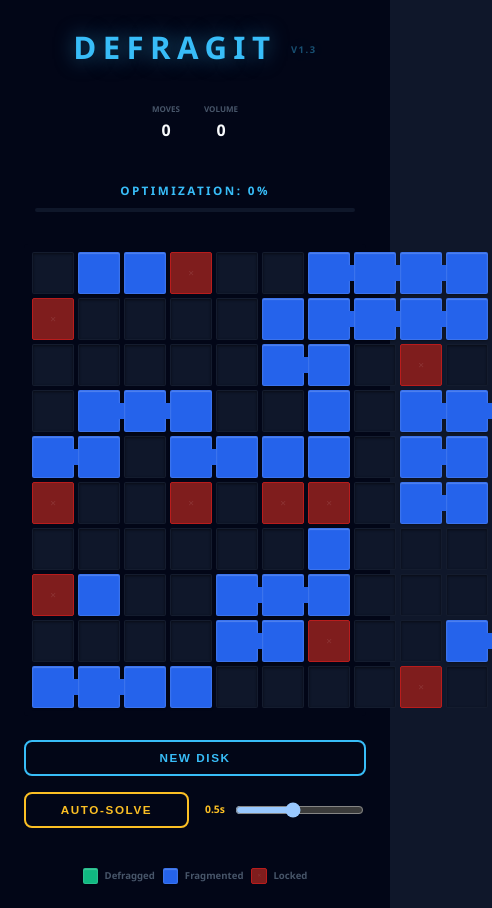
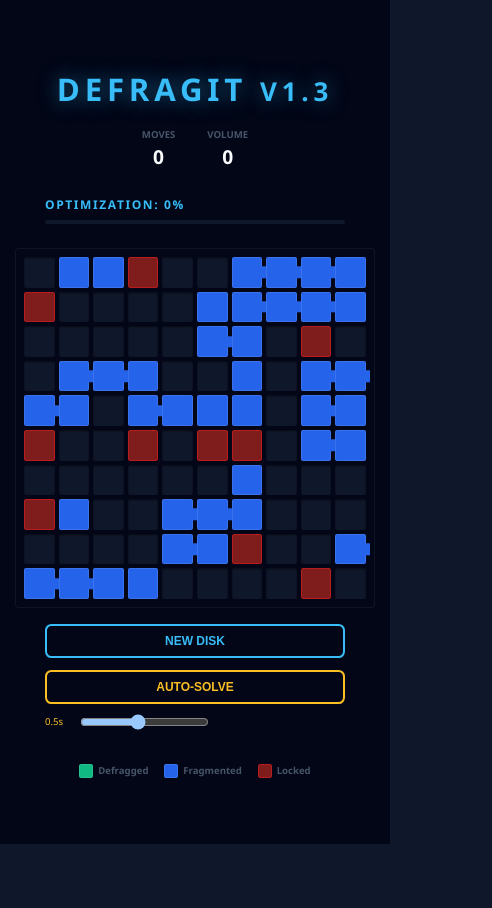
Before and after one commit to yokeholy/Defrag-It, a React (Vite) app: page / in a window 390 px wide. Shown: the whole page, 492 px wide, since content can reach past the window. After the commit the page ends 844 px from the top, so only its background shows below. Built offline with nearby package versions, Linux system fonts and the light colour scheme.

Commit message:
Fix syntax error and finalize responsive scaling

```diff
--- a/src/App.css
+++ b/src/App.css
@@ -1,17 +1,27 @@
 :root {
-  /* Dynamic scaling based on viewport width */
-  --base-size: clamp(10px, 4vw, 42px);
-  --actual-sector-size: var(--sector-size, var(--base-size));
-  --actual-grid-gap: var(--grid-gap, 4px);
+  /* Default values, overridden by inline styles in App.tsx */
+  --cols: 10;
+  --max-sector-size: 42px;
+  --grid-gap: 4px;
+  --grid-padding: 8px;
+
+  /*
+     Formula to ensure the grid fits exactly within the viewport:
+     (Available Width - Padding - Total Gaps) / Number of Columns
+  */
+  --available-width: calc(100vw - (var(--grid-padding) * 2) - 32px); /* 32px extra safety margin */
+  --calculated-size: calc((var(--available-width) - (var(--grid-gap) * (var(--cols) - 1))) / var(--cols));
+
+  /* Use the smaller of the max size or the calculated responsive size */
+  --actual-sector-size: min(var(--max-sector-size), var(--calculated-size));
 }
 
 #root {
   width: 100%;
-  max-width: 1280px;
-  margin: 0 auto;
-  padding: clamp(0.5rem, 2vw, 1rem);
-  text-align: center;
-  box-sizing: border-box;
+  margin: 0;
+  padding: 0;
+  display: flex;
+  justify-content: center;
 }
 
 body {
@@ -30,83 +40,64 @@ body {
   display: flex;
   flex-direction: column;
   align-items: center;
-  gap: clamp(1rem, 3vh, 1.5rem);
-  padding: clamp(1rem, 4vw, 2rem);
+  gap: 1rem;
+  padding: 1rem;
   width: 100%;
   max-width: 100vw;
   box-sizing: border-box;
-  transition: all 0.5s ease;
-}
-
-.game-won {
-  background: radial-gradient(circle at center, rgba(16, 185, 129, 0.05) 0%, transparent 70%);
 }
 
 header h1 {
-  font-size: clamp(1.5rem, 8vw, 3rem);
+  font-size: clamp(1.5rem, 8vw, 2.5rem);
   margin: 0;
   color: #38bdf8;
   text-transform: uppercase;
-  letter-spacing: 0.4rem;
+  letter-spacing: 0.3rem;
   text-shadow: 0 0 20px rgba(56, 189, 248, 0.5);
-}
-
-header h1 small {
-  font-size: 0.3em;
-  vertical-align: middle;
-  opacity: 0.4;
-  letter-spacing: 0.1rem;
 }
 
 .stats-bar {
   display: flex;
-  gap: clamp(1rem, 5vw, 3rem);
-  padding: 0.5rem;
+  gap: 2rem;
+  margin-bottom: 0.5rem;
 }
 
 .stat-item {
   display: flex;
   flex-direction: column;
-  gap: 0.2rem;
   align-items: center;
 }
 
 .stat-label {
-  font-size: clamp(0.5rem, 2vw, 0.65rem);
+  font-size: 0.6rem;
   color: #475569;
   text-transform: uppercase;
   font-weight: 800;
 }
 
 .stat-value {
-  font-size: clamp(1rem, 4vw, 1.5rem);
+  font-size: 1.2rem;
   color: #f8fafc;
   font-weight: 800;
 }
 
 .status {
-  position: relative;
   width: 100%;
-  max-width: 320px;
-  padding: 0.5rem;
+  max-width: 300px;
   font-weight: 800;
-  font-size: clamp(0.7rem, 3vw, 0.85rem);
+  font-size: 0.75rem;
   text-transform: uppercase;
-  letter-spacing: 0.15rem;
+  letter-spacing: 0.1rem;
   color: #38bdf8;
-}
-
-.status.won {
-  color: #34d399;
+  margin-bottom: 0.5rem;
 }
 
 .progress-bar-container {
-  margin-top: 0.5rem;
+  margin-top: 0.4rem;
   width: 100%;
   height: 4px;
   background-color: #0f172a;
   border-radius: 2px;
-  overflow: hidden;
 }
 
 .progress-bar {
@@ -118,41 +109,29 @@ header h1 small {
 .disk-grid {
   display: grid;
   background-color: #020617;
+  padding: var(--grid-padding);
+  gap: var(--grid-gap);
+  width: fit-content;
+  max-width: 100%;
+  border: 1px solid rgba(255, 255, 255, 0.05);
   border-radius: 4px;
-  /* Use fit-content to prevent the grid from taking up unnecessary space on desktop */
-  width: fit-content;
-  /* Max width ensures it stays within viewport on mobile */
-  max-width: 100%;
-  margin: 0 auto;
-  box-sizing: border-box;
-}
-
-.locked-grid {
-  opacity: 0.6;
-  pointer-events: none;
 }
 
 .sector {
+  width: var(--actual-sector-size);
+  height: var(--actual-sector-size);
   border-radius: 2px;
-  cursor: default;
   position: relative;
   box-sizing: border-box;
-  transition: background-color 0.2s ease;
-  /* Ensure sectors don't shrink individually inside the grid */
-  min-width: var(--actual-sector-size);
-  min-height: var(--actual-sector-size);
 }
 
 .sector-empty {
   background-color: #0f172a;
-  box-shadow: inset 0 1px 3px rgba(0, 0, 0, 0.5);
-  border: 1px solid rgba(255, 255, 255, 0.02);
+  box-shadow: inset 0 1px 2px rgba(0, 0, 0, 0.5);
 }
 
 .sector-used {
   background-color: #2563eb;
-  box-shadow: 0 1px 2px rgba(0, 0, 0, 0.3), inset 0 1px 1px rgba(255, 255, 255, 0.2);
-  cursor: grab;
   border: 1px solid rgba(255, 255, 255, 0.1);
 }
 
@@ -164,8 +143,8 @@ header h1 small {
   content: '';
   position: absolute;
   top: 50%;
-  right: calc(-1 * var(--actual-grid-gap) - 1px);
-  width: calc(var(--actual-grid-gap) + 2px);
+  right: calc(-1 * var(--grid-gap) - 1px);
+  width: calc(var(--grid-gap) + 2px);
   height: 40%;
   background-color: inherit;
   transform: translateY(-50%);
@@ -177,46 +156,32 @@ header h1 small {
   border: 1px solid #b91c1c;
 }
 
-.sector-locked::before {
-  content: '✕';
-  position: absolute;
-  top: 50%;
-  left: 50%;
-  transform: translate(-50%, -50%);
-  color: rgba(255, 255, 255, 0.1);
-  font-weight: 900;
-  font-size: 0.5em;
-}
-
 .sector-highlight {
+  width: var(--actual-sector-size);
+  height: var(--actual-sector-size);
   border-radius: 2px;
 }
 
 .sector-highlight.valid {
   outline: 2px solid #38bdf8;
-  box-shadow: 0 0 15px rgba(56, 189, 248, 0.4);
 }
 
 .sector-highlight.invalid {
   outline: 2px solid #ef4444;
-  box-shadow: 0 0 15px rgba(239, 68, 68, 0.4);
 }
 
 .main-actions {
   display: flex;
   flex-direction: column;
-  gap: 1rem;
+  gap: 0.75rem;
   width: 100%;
-  max-width: 400px;
-  align-items: center;
+  max-width: 300px;
 }
 
 .solve-group {
   display: flex;
-  flex-wrap: wrap;
-  justify-content: center;
-  gap: 1rem;
-  align-items: center;
+  flex-direction: column;
+  gap: 0.5rem;
   width: 100%;
 }
 
@@ -224,89 +189,53 @@ header h1 small {
   display: flex;
   align-items: center;
   gap: 0.5rem;
-  min-width: 150px;
 }
 
 .speed-label {
-  font-size: 0.65rem;
+  font-size: 0.6rem;
   color: #fbbf24;
-  font-weight: 800;
-  white-space: nowrap;
-}
-
-input[type=range] {
-  flex: 1;
+  min-width: 25px;
 }
 
 .reset-btn, .solve-btn {
-  padding: 0.6rem 1.5rem;
-  font-size: clamp(0.7rem, 3vw, 0.8rem);
+  padding: 0.5rem;
+  font-size: 0.75rem;
   font-weight: 800;
   text-transform: uppercase;
-  letter-spacing: 0.1rem;
-  background-color: transparent;
-  border-radius: 0.5rem;
+  background: transparent;
+  border-radius: 0.4rem;
   cursor: pointer;
 }
 
-.reset-btn {
-  color: #38bdf8;
-  border: 2px solid #38bdf8;
-  width: 100%;
-}
+.reset-btn { color: #38bdf8; border: 2px solid #38bdf8; }
+.solve-btn { color: #fbbf24; border: 2px solid #fbbf24; }
+.solve-btn.active { background: #fbbf24; color: #020617; }
 
-.solve-btn {
-  color: #fbbf24;
-  border: 2px solid #fbbf24;
-  flex: 1;
-}
-
-.solve-btn.active {
-  background-color: #fbbf24;
-  color: #020617;
+.modal-overlay {
+  position: fixed;
+  inset: 0;
+  background: rgba(2, 6, 23, 0.9);
+  display: flex;
+  justify-content: center;
+  align-items: center;
+  z-index: 1000;
 }
 
 .modal-content {
   background: #0f172a;
-  padding: clamp(1.5rem, 5vw, 2.5rem);
-  border-radius: 1.5rem;
-  border: 1px solid rgba(255, 255, 255, 0.1);
-  max-width: 400px;
-  width: 85%;
+  padding: 2rem;
+  border-radius: 1rem;
+  width: 80%;
+  max-width: 320px;
   display: flex;
   flex-direction: column;
-  gap: 1.5rem;
+  gap: 1rem;
 }
 
-footer {
-  margin-top: 1rem;
-}
-
-.legend {
-  display: flex;
-  flex-wrap: wrap;
-  gap: 1rem;
-  justify-content: center;
-}
-
-.legend-item {
-  display: flex;
-  align-items: center;
-  gap: 0.4rem;
-  color: #475569;
-  font-size: 0.6rem;
-  font-weight: 700;
-}
+footer { margin-top: 1rem; }
+.legend { display: flex; gap: 1rem; justify-content: center; }
+.legend-item { display: flex; align-items: center; gap: 0.3rem; color: #475569; font-size: 0.6rem; font-weight: 700; }
 
 .file-dragging-overlay {
-  filter: drop-shadow(0 10px 20px rgba(0, 0, 0, 0.5));
+  pointer-events: none;
 }
-
-@media (max-width: 480px) {
-  .legend {
-    gap: 0.5rem;
-  }
-  .stats-bar {
-    gap: 1.5rem;
-  }
-}
--- a/src/App.tsx
+++ b/src/App.tsx
@@ -120,7 +120,7 @@ const SectorSlot = memo(({
         setDroppableRef(node);
       }}
       className={`sector ${typeClass} ${defraggedClass} ${connectivityClass}`}
-      style={{ width: 'var(--sector-size)', height: 'var(--sector-size)' }}
+      style={{ width: 'var(--actual-sector-size)', height: 'var(--actual-sector-size)' }}
       {...(sector.type === 'used' && !isGameWon && !isSolving ? { ...attributes, ...listeners } : {})}
     />
   );
@@ -150,10 +150,8 @@ const DiskGrid = memo(({
       className={`disk-grid ${isWon ? 'locked-grid' : ''} ${isSolving ? 'solving-grid' : ''}`}
       style={{
         gridTemplateColumns: `repeat(${config.cols}, 1fr)`,
-        position: 'relative',
-        padding: `var(--grid-padding)`,
-        gap: `var(--grid-gap)`,
-        '--sector-size': `${config.sectorSize}px`,
+        '--cols': config.cols,
+        '--max-sector-size': `${config.sectorSize}px`,
         '--grid-gap': `${config.gap}px`,
         '--grid-padding': `${GRID_PADDING}px`
       } as React.CSSProperties}
@@ -178,10 +176,8 @@ const DiskGrid = memo(({
             className={`sector-highlight ${isLandingValid ? 'valid' : 'invalid'}`}
             style={{
               position: 'absolute',
-              width: `var(--sector-size)`,
-              height: `var(--sector-size)`,
-              top: `calc(var(--grid-padding) + ${row} * (var(--sector-size) + var(--grid-gap)))`,
-              left: `calc(var(--grid-padding) + ${col} * (var(--sector-size) + var(--grid-gap)))`,
+              top: `calc(var(--grid-padding) + ${row} * (var(--actual-sector-size) + var(--grid-gap)))`,
+              left: `calc(var(--grid-padding) + ${col} * (var(--actual-sector-size) + var(--grid-gap)))`,
               pointerEvents: 'none',
               zIndex: 10
             }}
@@ -212,9 +208,7 @@ function App() {
 
   const sensors = useSensors(
     useSensor(PointerSensor, { activationConstraint: { distance: 5 } }),
-    useSensor(TouchSensor, {
-      activationConstraint: { delay: 200, tolerance: 5 }
-    }),
+    useSensor(TouchSensor, { activationConstraint: { delay: 200, tolerance: 5 } }),
     useSensor(KeyboardSensor, { coordinateGetter: sortableKeyboardCoordinates })
   );
 
@@ -368,7 +362,7 @@ function App() {
       };
       let bestFit = null;
       for (const file of allFiles) {
-        if (file.size <= gapSize) {
+        if (file.start > firstEmptyIdx && file.size <= gapSize) {
           if (!bestFit || file.size > bestFit.size) bestFit = file;
         }
       }
@@ -470,8 +464,8 @@ function App() {
       )}
       <DragOverlay dropAnimation={null}>
         {activeFileData && !isWon ? (
-          <div style={{ marginLeft: `calc(-1 * ${dragOffset} * (var(--actual-sector-size) + var(--actual-grid-gap)))`, pointerEvents: 'none' }}>
-            <div className="file-dragging-overlay" style={{ display: 'flex', flexWrap: 'wrap', gap: `var(--actual-grid-gap)`, width: `calc(${activeFileData.size} * (var(--actual-sector-size) + var(--actual-grid-gap)))` }}>
+          <div style={{ marginLeft: `calc(-1 * ${dragOffset} * (var(--actual-sector-size) + var(--grid-gap)))`, pointerEvents: 'none' }}>
+            <div className="file-dragging-overlay" style={{ display: 'flex', flexWrap: 'wrap', gap: `var(--grid-gap)`, width: `calc(${activeFileData.size} * (var(--actual-sector-size) + var(--grid-gap)))` }}>
               {Array(activeFileData.size).fill(0).map((_, i) => (<div key={i} className={`sector sector-used ${i === 0 ? 'file-start' : ''} ${i === activeFileData.size - 1 ? 'file-end' : ''}`} style={{ opacity: 0.8, width: `var(--actual-sector-size)`, height: `var(--actual-sector-size)` }} />))}
             </div>
           </div>
```
